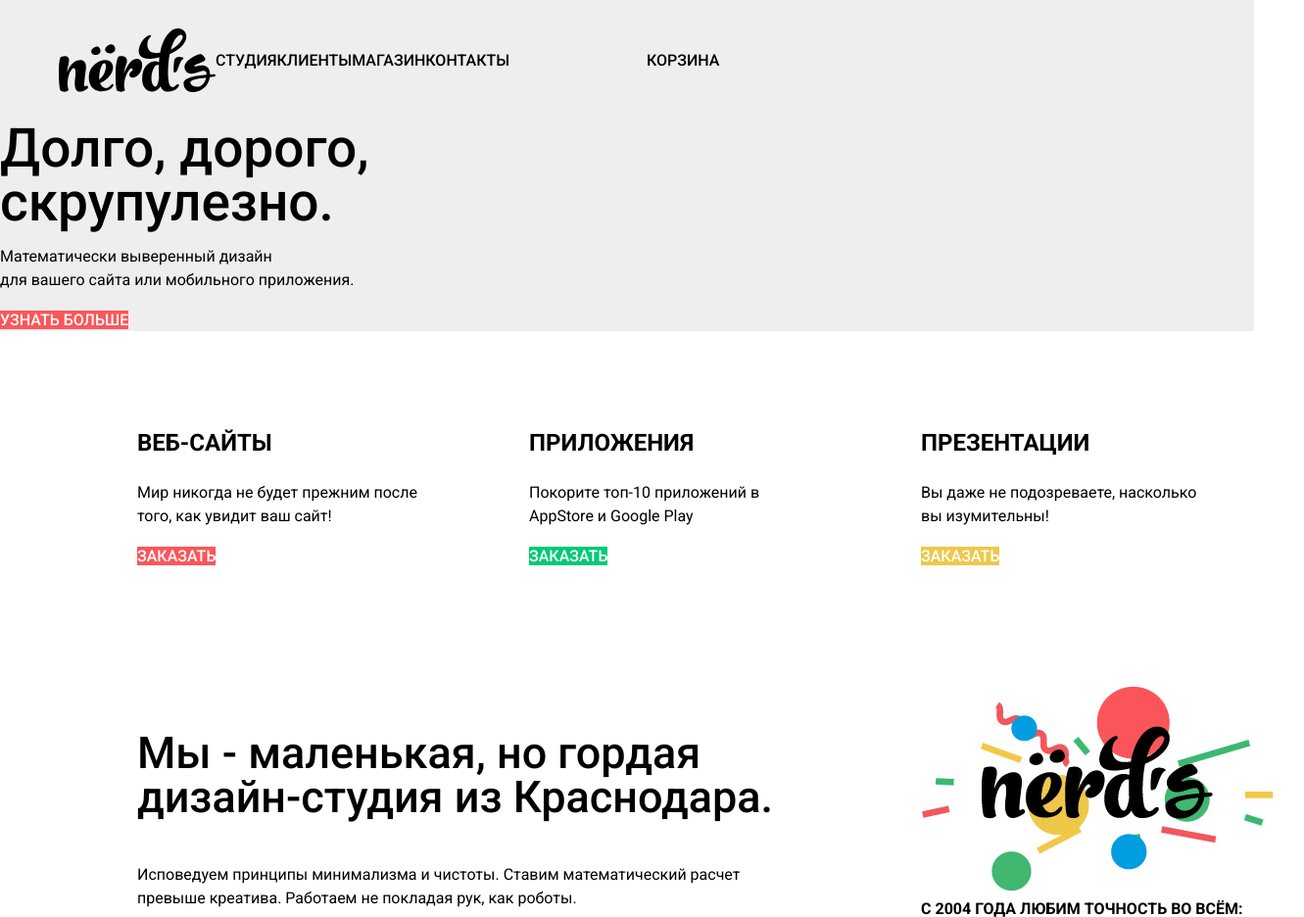
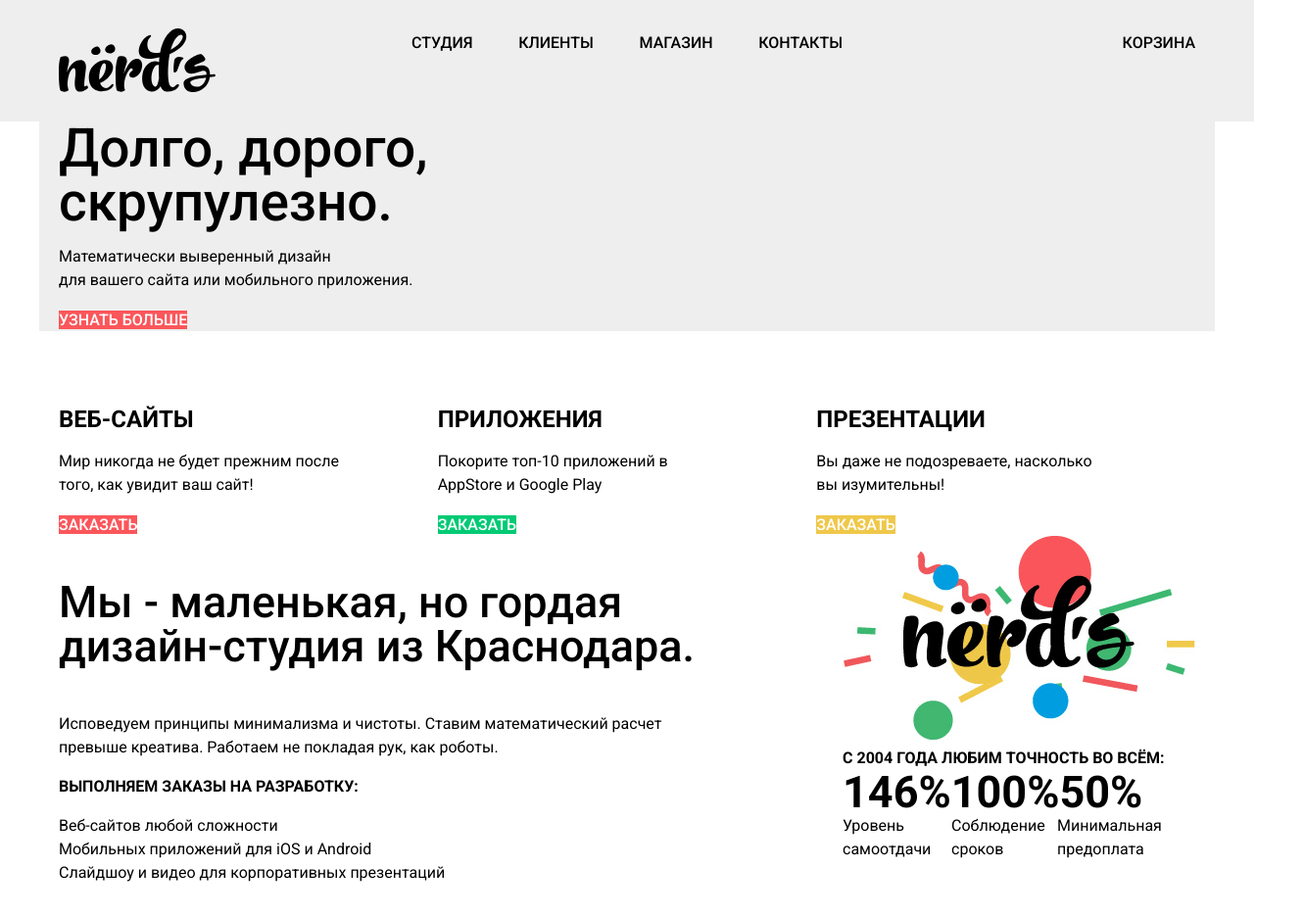
Before and after one commit to electrifymylife/828239-nerds, a plain HTML site: page index.html in a window 1280 px wide. Shown: the part 20-956 px from the top of the page at 98% size, 1331 px wide, since content can reach past the window. Drawn offline with Linux system fonts and the light colour scheme.

Commit message:
Сетка, правки по замечаниям

```diff
--- a/css/style.css
+++ b/css/style.css
@@ -20,9 +20,6 @@ a  {
   padding: 0 20px;
 }
 
-/*должен остаться вместо всего
-перечисления классов ниже.*/
-
 .container ul {
 	margin: 0;
 	padding: 0;
@@ -31,18 +28,7 @@ a  {
 
 /*нужно будет убрать*/
 
-.menu-navigation,
-.menu-user,
-.slider-slogan,
-.about-text ul,
-.services-list,
-.table-percent,
-.table-features,
-.partners-list,
-.footer-social ul,
-.filter ul,
-.sorting ul,
-.templates ul {
+.footer-social ul {
 	margin: 0;
 	padding: 0;
 	list-style: none;
@@ -54,7 +40,7 @@ a  {
 
 .menu {
 	display: flex;
-	align-items: center;
+	/*align-items: center;*/
 	padding-top: 49px;
 	padding-bottom: 30px;
 	font-size: 16px;
@@ -68,19 +54,19 @@ a  {
 .menu-logo {
 	width: 160px;
 	height: 65px;
+	margin-right: 200px;
 }
 
 .menu-navigation {
 	display: flex;
+	justify-content: space-between;
 	width: 440px;
 }
 
-.menu-navigation li {
-	margin-top: 0;
-}
-
 .menu-user {
-	width: 180px;
+	display: flex;
+	justify-content: flex-end;
+	width: 360px;
 }
 
 .menu-navigation a,
@@ -103,7 +89,7 @@ a  {
 	color: #a6a6a6;
 }
 
-.slider-slogan {
+.slider {
 	margin-bottom: 75px;
 	color: #000000;
 	background-color: #eeeeee;
@@ -126,18 +112,16 @@ a  {
 
 .services-list {
 	display: flex;
-	justify-content: space-between;
-	align-items: center;
-	width: 1100px;
-	margin-left: 140px;
 	margin-bottom: 122px;
 }
 
 .services-item {
 	width: 300px;
+	margin-right: 100px;
 }
 
 .services-item h3 {
+	margin: 0;
 	font-size: 24px;
 	font-weight: 700;
 	line-height: 30px;
@@ -146,17 +130,17 @@ a  {
 
 .about {
 	display: flex;
-	margin-left: 140px;
-	width: 1160px;
-	justify-content: space-between;
 	margin-bottom: 125px;
 }
 
 .about-text {
+	margin: 0;
+	margin-right: 150px;
 	width: 660px;
 }
 
 .about-table {
+	margin: 0;
 	width: 360px;
 }
 
@@ -194,13 +178,11 @@ a  {
 
 .partners-list {
 	display: flex;
-	margin-left: 171px;
-	justify-content: space-between;
-	width: 1160px;
 }
 
 .map-contacts {
-	margin-top: 186px;
+	margin: 0;
+	padding: 0;
 }
 
 .map-contacts h3 {
@@ -213,6 +195,11 @@ a  {
 	font-size: 16px;
 	font-weight: 400;
 	line-height: 18px;
+}
+
+.footer-slogan-container {
+	margin: 0;
+	padding: 0;
 }
 
 .footer-social {
@@ -283,6 +270,7 @@ a  {
 }
 
 .modal {
+	display: none;
 	color: #000000;
 	background-color: #ffffff;
 }
@@ -392,9 +380,10 @@ color: rgb(68, 68, 68);
 
 .catalog-name {
 	margin: 0;
+	padding: 0;
 	margin-bottom: 60px;
-	padding-top: 140px;
-	padding-bottom: 140px;
+	padding-top: 80px;
+	padding-bottom: 110px;
 	text-align: center;
 	color: #000000;
 	background-color: #eeeeee;
@@ -415,8 +404,6 @@ color: rgb(68, 68, 68);
 	display: flex;
 	width: 760px;
 	justify-content: space-between;
-	/*margin-left: 140px;*/
-	/*margin-bottom: 110px;*/
 }
 
 .sorting p {
@@ -502,13 +489,11 @@ color: rgb(68, 68, 68);
 	margin-left: 140px;
 	margin-bottom: 60px;
 	flex-wrap: wrap;
-	justify-content: space-between;
 	width: 760px;
 }
 
 .templates-item {
 	width: 360px;
-	/*margin-left: 140px;*/
 	margin-bottom: 33px;
 	margin-right: 40px;
 }
@@ -533,7 +518,6 @@ color: rgb(68, 68, 68);
 .pagination-list {
 	display: flex;
 	width: 443px;
-	justify-content: space-between;
 }
 
 .pagination-list a {
@@ -541,6 +525,10 @@ color: rgb(68, 68, 68);
 	background-color: #eeeeee;
 	font-weight: 500;
 	line-height: 18px;
+}
+
+.pagination-item {
+	margin-right: 11px;
 }
 
 .pagination-item-current a {
--- a/index.html
+++ b/index.html
@@ -28,7 +28,7 @@
   	</header>
   	<main>
   		<h1 class="visually-hidden">Магазин готовых шаблонов</h1>
-      <section class="slider">
+      <section class="slider container">
         <h2 class="visually-hidden">Описание магазина</h2>
         <ul class="slider-slogan">
           <li>
@@ -54,7 +54,7 @@
           </li>
         </ul>
       </section>
-      <section class="services">
+      <section class="services container">
         <h2 class="visually-hidden">Предоставляемые услуги</h2>
         <ul class="services-list">
           <li class="services-item">
@@ -74,7 +74,7 @@
           </li>
         </ul>
       </section>
-      <section class="about">
+      <section class="about container">
         <h2 class="visually-hidden">О компании</h2>
         <div class="about-text">
           <p class="about-text-lead">Мы - маленькая, но гордая дизайн-студия из Краснодара.</p>
@@ -103,7 +103,7 @@
           </div>
         </div>
       </section>
-      <section class="partners">
+      <section class="partners container">
         <h2 class="visually-hidden">Партнеры</h2>
         <ul class="partners-list">
           <li><a href="#"><img src="img/logo-academy.png" width="260" height="180" alt="Html Academy"></a></li>
```
